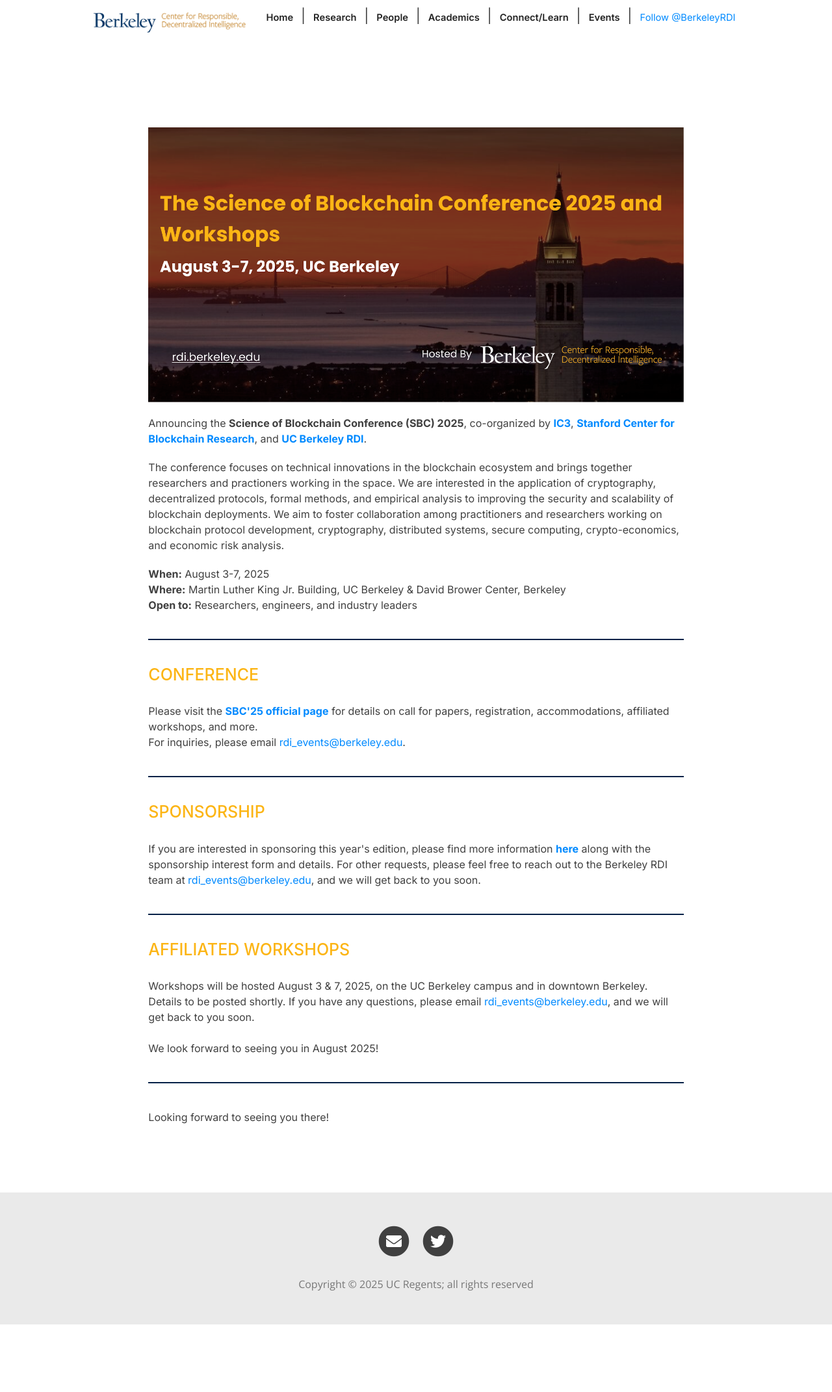
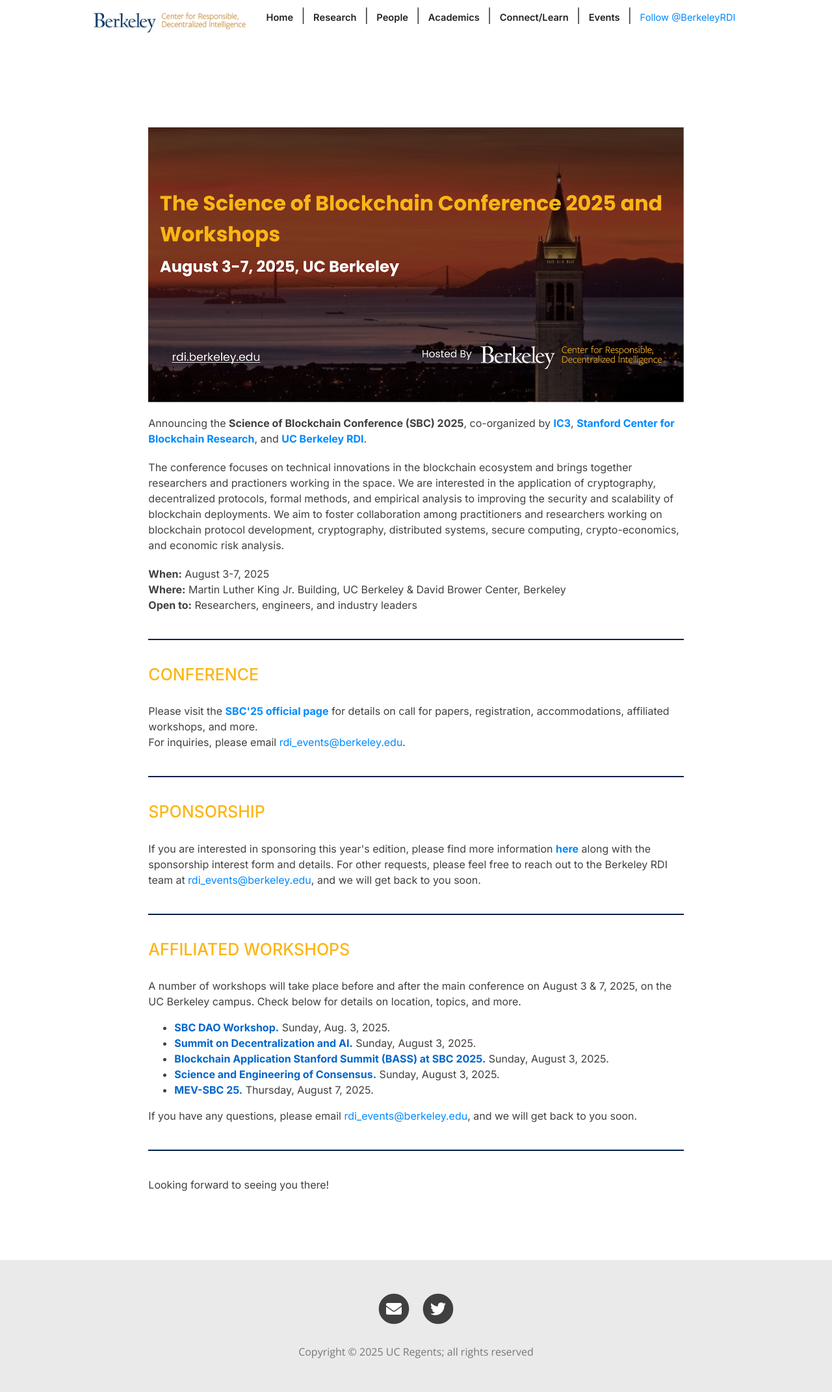
Before and after one commit to rdi-berkeley/SBC2025, a Jekyll site: the page built from index.md, in a window 1280 px wide. Shown: the whole page at 65% size. Built offline with Jekyll 4.4.1, drawn with Linux system fonts in a browser that asks for light colours; nearby versions of some CDN libraries; comment, search, counter and statistics services are not loaded; before the commit the page ends 2038 px from its top, so only the background shows below that.

Commit message:
Update home.html
updated homepage text

```diff
--- a/_layouts/home.html
+++ b/_layouts/home.html
@@ -3,9 +3,7 @@ layout: page
 full-width: true
 cover-img: "assets/img/SBC25-Banner.png"
 ---
-
 <!-- Homepage HTML -->
-
 <style>
   .banner {
     position: relative;
@@ -13,16 +11,13 @@ cover-img: "assets/img/SBC25-Banner.png"
     margin-top: -70px;
     overflow: hidden;
   }
-
   .banner-img {
     width: 100%;
   }
-
   .center-container {
         display: flex;
         justify-content: left;
     }
-
   .styled-button {
         font-family: Inter, sans-serif;
         font-size: 16px;
@@ -35,75 +30,58 @@ cover-img: "assets/img/SBC25-Banner.png"
         cursor: pointer;
         transition: background-color 0.3s;
     }
-
   .styled-button:hover {
-      background-color: #dcbf72;
+      background-color: #DCBF72;
   }
-
   .button-row-container {
     display: flex;
     justify-content: left;
   }
 </style>
-
 <div class="banner-img">
   <img src="assets/img/SBC25-Banner.png" alt="Banner Image" class="banner-img">
 </div>
-
 <p style="text-align: left; font-size: 1rem; margin-top: 20px; margin-bottom: 20px;">
   Announcing the <b>Science of Blockchain Conference (SBC) 2025</b>, co-organized by
   <b><a href="https://www.initc3.org/">IC3</a></b>,
   <b><a href="https://cbr.stanford.edu">Stanford Center for Blockchain Research</a></b>, and
   <b><a href="https://rdi.berkeley.edu/">UC Berkeley RDI</a></b>.
 </p>
-
 <p style="text-align: left; font-size: 1rem; margin-top: 20px; margin-bottom: 20px;">
   The conference focuses on technical innovations in the blockchain ecosystem and brings together researchers and practioners working in the space. We are interested in the application of cryptography, decentralized protocols, formal methods, and empirical analysis to improving the security and scalability of blockchain deployments. We aim to foster collaboration among practitioners and researchers working on blockchain protocol development, cryptography, distributed systems, secure computing, crypto-economics, and economic risk analysis.
 </p>
-
 <p style="text-align: left; font-size: 1rem; margin-top: 20px; margin-bottom: 20px;">
   <b>When:</b> August 3-7, 2025<br>
   <b>Where:</b> Martin Luther King Jr. Building, UC Berkeley & David Brower Center, Berkeley<br>
   <b>Open to:</b> Researchers, engineers, and industry leaders<br>
 </p>
-
 <hr style="border: 0; height: 2px; background-color: #002147; margin-top: 40px; margin-bottom: 40px;">
-
-<h1 style="text-align: left; font-size: 25px; color: #fcb515;">CONFERENCE</h1>
+<h1 style="text-align: left; font-size: 25px; color: #FCB515;">CONFERENCE</h1>
 <p style="text-align: left; font-size: 1rem;">
   Please visit the <b><a href="https://www.sbc-conference.com/2025/">SBC'25 official page</a></b> for details on call for papers, registration, accommodations, affiliated workshops, and more. <br>
   For inquiries, please email <a href="mailto:ic3.sbc25@rdi.berkeley.edu">rdi_events@berkeley.edu</a>.
 </p>
-
 <hr style="border: 0; height: 2px; background-color: #002147; margin-top: 40px; margin-bottom: 40px;">
-
-<h1 style="text-align: left; font-size: 25px; color: #fcb515;">SPONSORSHIP</h1>
+<h1 style="text-align: left; font-size: 25px; color: #FCB515;">SPONSORSHIP</h1>
 <p style="text-align: left; font-size: 1rem;">
   If you are interested in sponsoring this year's edition, please find more information <b><a href="https://docs.google.com/presentation/d/1IpCWgga-yASLNdEWhXXdWhjZoGedcWzH/edit?usp=sharing&ouid=106127745259358737285&rtpof=true&sd=true">here</a></b> along with the sponsorship interest form and details. For other requests, please feel free to reach out to the Berkeley RDI team at <a href="mailto:rdi_events@berkeley.edu">rdi_events@berkeley.edu</a>, and we will get back to you soon.
 </p>
-
 <hr style="border: 0; height: 2px; background-color: #002147; margin-top: 40px; margin-bottom: 40px;">
-
-<h1 style="text-align: left; font-size: 25px; color: #fcb515;">AFFILIATED WORKSHOPS</h1>
-<p style="text-align: left; font-size: 1rem;">
-  Workshops will be hosted August 3 & 7, 2025, on the UC Berkeley campus and in downtown Berkeley. Details to be posted shortly. If you have any questions, please email <a href="mailto:rdi_events@berkeley.edu">rdi_events@berkeley.edu</a>, and we will get back to you soon.<br><br>
-  We look forward to seeing you in August 2025!
+<h1 style="text-align: left; font-size: 25px; color: #FCB515;">AFFILIATED WORKSHOPS</h1>
+<p style="text-align: left; font-size: 1rem; margin-bottom: 1rem;">
+  A number of workshops will take place before and after the main conference on August 3 & 7, 2025, on the UC Berkeley campus. Check below for details on location, topics, and more.
 </p>
-
-<p style="text-align: left; font-size: 1rem; display: none;">
-  Workshops will be hosted on August 3 and August 7, 2025, at UC Berkeley and the nearby David Brower Center.
+<ul style="text-align: left; list-style-type: disc; font-size: 1rem;">
+  <li><a href="https://daoscience.org/17008a10d56a80b29d4bd2d27d71c18d" style="color: #0066CC; font-weight: bold;">SBC DAO Workshop.</a> Sunday, Aug. 3, 2025.</li>
+  <li><a href="https://rdi.berkeley.edu/events/decentralizationaisummit25" style="color: #0066CC; font-weight: bold;">Summit on Decentralization and AI.</a> Sunday, August 3, 2025.</li>
+  <li><a href="https://lu.ma/BASS25" style="color: #0066CC; font-weight: bold;">Blockchain Application Stanford Summit (BASS) at SBC 2025.</a> Sunday, August 3, 2025.</li>
+  <li><a href="https://tselab.stanford.edu/workshop-sbc25/" style="color: #0066CC; font-weight: bold;">Science and Engineering of Consensus.</a> Sunday, August 3, 2025.</li>
+  <li><a href="https://collective.flashbots.net/t/the-mev-workshop-at-the-science-of-blockchain-conference-2025-mev-sbc-25/4880" style="color: #0066CC; font-weight: bold;">MEV-SBC 25.</a> Thursday, August 7, 2025.</li>
+</ul>
+<p style="text-align: left; font-size: 1rem; margin-top: 1rem;">
+  If you have any questions, please email <a href="mailto:rdi_events@berkeley.edu">rdi_events@berkeley.edu</a>, and we will get back to you soon.
 </p>
-<ul style="text-align: left; list-style-type: disc; font-size:1rem; display: none;">
-  <li>StarkWare Scholar Summit #2</li>
-  <li>Blockchain Application Stanford Summit (BASS)</li>
-  <li>SBC DAO Workshop 2025 (Metagov & Decentralization Research Center)</li>
-  <li>Impact Summit (Metagov)</li>
-  <li>Science and Engineering of Consensus (Tse Lab Stanford)</li>
-  <li>SMEV-SBC - Flashbots</li>
-</ul>
-
 <hr style="border: 0; height: 2px; background-color: #002147; margin-top: 40px; margin-bottom: 40px;">
-
 <p style="text-align: left; font-size: 1rem;">
   Looking forward to seeing you there! <br><br>
 </p>
```
